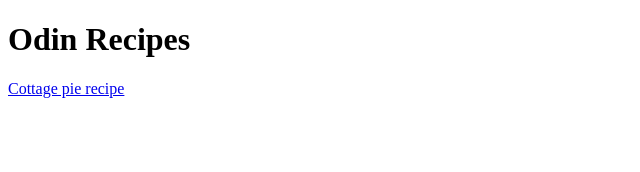
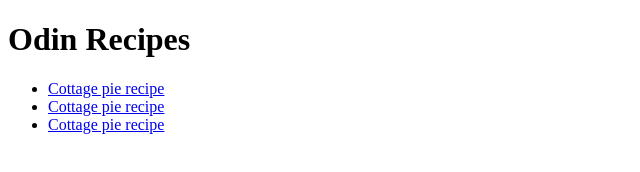
Before and after one commit to Veronfc/odin-recipes, a plain HTML site: page index.html in a window 1280 px wide. Shown: the whole page, without its empty margins (0-640 px from the left). Drawn offline with Linux system fonts and the light colour scheme.

Commit message:
Add recipes/lasagna.html Add recipes/beef-stew.html

```diff
--- a/index.html
+++ b/index.html
@@ -6,6 +6,10 @@
     </head>
     <body>
         <h1>Odin Recipes</h1>
-        <a href="recipes/cottage-pie.html">Cottage pie recipe</a>
+        <ul>
+            <li><a href="recipes/cottage-pie.html">Cottage pie recipe</a></li>
+            <li><a href="recipes/lasagna.html">Cottage pie recipe</a></li>
+            <li><a href="recipes/beef-stew.html">Cottage pie recipe</a></li>
+        </ul>
     </body>
 </html>
```
Also changed, not shown: recipes/beef-stew.html (added, +10 -0 lines), recipes/lasagna.html (added, +10 -0 lines).
